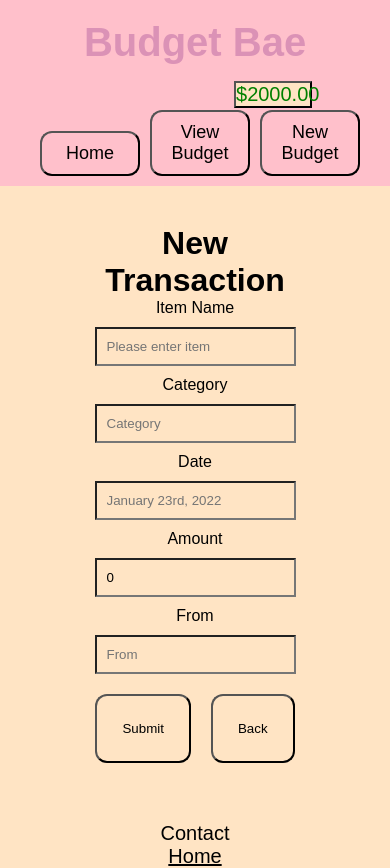
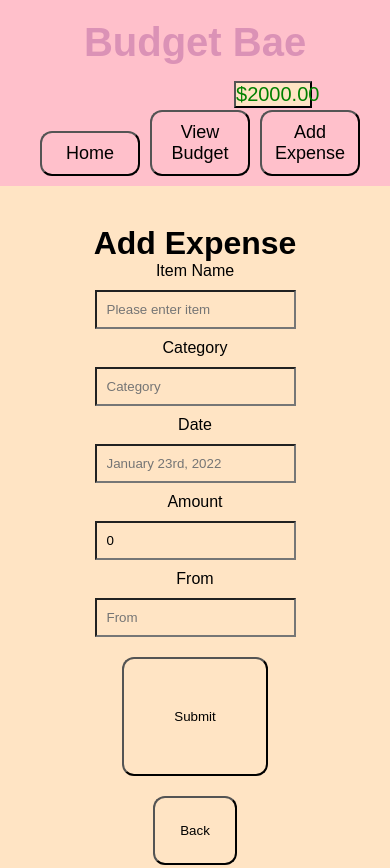
Before and after one commit to TaylorWill94/budget-app-frontend, a React (Create React App) app: page /transactions/new in a window 390 px wide. Shown: the top 868 px of the page. Built offline with nearby package versions, Linux system fonts and the light colour scheme; no server answers; a web font is replaced by a local one.

Commit message:
Submit btn styling

```diff
--- a/src/App.css
+++ b/src/App.css
@@ -168,7 +168,7 @@
     margin: 10px;
   }
   .submit-btn {
-    padding: 25px;
+    padding: 50px;
     margin: 10px;
     border-radius: 12px;
   }
--- a/src/components/BudgetNewForm.js
+++ b/src/components/BudgetNewForm.js
@@ -32,7 +32,7 @@ function BudgetNewForm() {
 
   return (
     <div className="new-budget">
-      <h1 className="new-budget-header">New Transaction</h1>
+      <h1 className="new-budget-header">Add Expense</h1>
       <form className="new-budget-form" onSubmit={handleSubmit}>
         <label htmlFor="item_name">
           Item Name
--- a/src/components/NavBar.js
+++ b/src/components/NavBar.js
@@ -42,7 +42,7 @@ function NavBar() {
         <button className="nav-items">View Budget</button>
       </Link>
       <Link to="/transactions/new">
-        <button className="nav-items">New Budget</button>
+        <button className="nav-items">Add Expense</button>
       </Link>
     </nav>
   );
```
